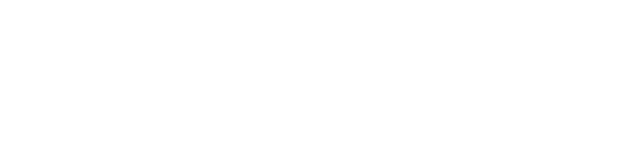
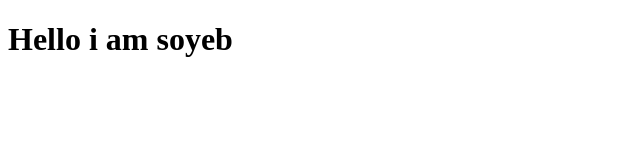
Before and after one commit to Soyeb-Rupak/her-power-1, a plain HTML site: page index.html in a window 1280 px wide. Shown: the whole page, without its empty margins (0-640 px from the left). Drawn offline with Linux system fonts and the light colour scheme.

Commit message:
name added

```diff
--- a/index.html
+++ b/index.html
@@ -6,6 +6,6 @@
     <title>Document</title>
 </head>
 <body>
-
+    <h1>Hello i am soyeb</h1>
 </body>
 </html>
```
